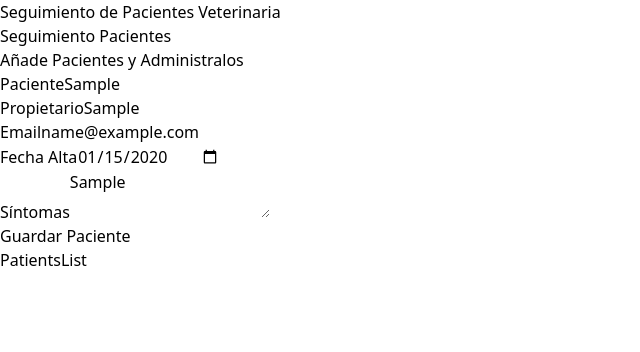
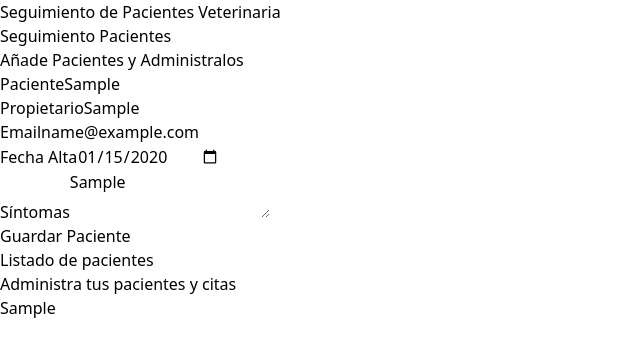
Before and after one commit to DanielMR-dev/Administrador-Pacientes-Zustand-ReactHookForm, a React (Vite) app: page / in a window 1280 px wide. Both pictures are taken after typing "Sample", "Sample", "name@example.com", "2020-01-15", "Sample" into the empty fields and a click on the input "Guardar Paciente". Shown: the top 352 px of the page, without its empty margins (0-640 px from the left). Built offline with nearby package versions, Linux system fonts and the light colour scheme.

Commit message:
247. Trabajando con el Listado de Pacientes

```diff
--- /dev/null
+++ b/src/components/PatientDetails.tsx
@@ -0,0 +1,13 @@
+import { Patient } from "../types"
+
+type PatientDetailsProps = {
+    patient: Patient
+}
+
+export default function PatientDetails({patient} : PatientDetailsProps) {
+  return (
+    <div>
+        {patient.name}
+    </div>
+  )
+}
--- a/src/components/PatientsList.tsx
+++ b/src/components/PatientsList.tsx
@@ -1,9 +1,36 @@
 import { usePatientStore } from "../store";
+import PatientDetails from "./PatientDetails";
+
 export default function PatientsList() {
+
     const patients = usePatientStore(state => state.patients);
 
-    console.log(patients);
+
     return (
-        <div>PatientsList</div>
+        <div className="md:w-1/2 lg:3/5 md:h-screen overflow-y-scroll">
+            {patients.length ? (
+                <>
+                    <h2 className="font-black text-3xl text-center">Listado de pacientes</h2>
+                    <p className="text-xl mt-5 mb-10 text-center">
+                        Administra tus {''}
+                        <span className="text-indigo-600 font-bold">pacientes y citas</span>
+                    </p>
+                    {patients.map(patient => (
+                        <PatientDetails
+                            key={patient.id}
+                            patient={patient}
+                        />
+                    ))}
+                </>
+            ) : (
+                <>
+                    <h2 className="font-black text-3xl text-center">No hay pacientes</h2>
+                    <p className="text-xl mt-5 mb-10 text-center">
+                        Comienza agregando pacientes {''}
+                        <span className="text-indigo-600 font-bold">y apareceran en este lugar</span>
+                    </p>
+                </>
+            )}
+        </div>
     )
 }
```
